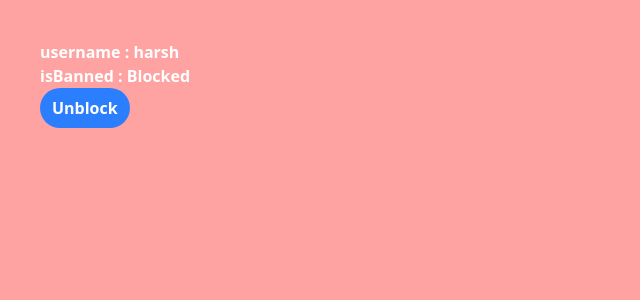
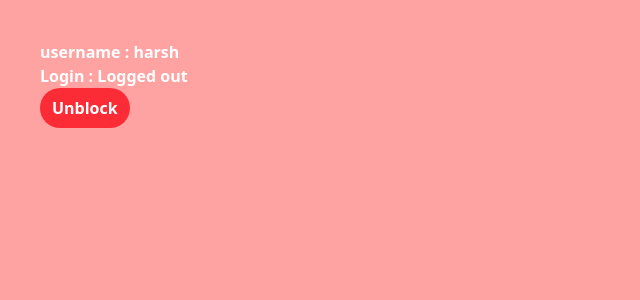
Before and after one commit to dhruval1907/React-cohort22, a React (Vite) app in the folder class5usestate/: page / in a window 1280 px wide. Shown: the top 300 px of the page, without its empty margins (0-640 px from the left). Built offline with nearby package versions, Linux system fonts and the light colour scheme.

Commit message:
usestate

```diff
--- a/class5usestate/src/App.jsx
+++ b/class5usestate/src/App.jsx
@@ -1,12 +1,21 @@
 import React, { useState } from "react";
 
 const App = () => {
-  const [val, setval] = useState({ username: "harsh", isBlocked: "Blocked" });
+  const [val, setval] = useState({ username: "harsh", isBlocked: false });
   return (
     <div className="bg-red-300 h-screen w-full text-white font-semibold p-10">
       <p>username : {val.username}</p>
-      <p>isBanned : {val.isBlocked}</p>
-      <button onClick={()=>setval({...val,isBlocked : ""})} className={`px-3 py-2 rounded-full ${val.isBlocked ? "bg-blue-500" : "bg-red-500"}`}>Unblock</button>
+      <p>Login : {val.isBlocked ? "Logged in" : "Logged out" }</p>
+      <button
+        onClick={() =>
+          setval({ ...val, isBlocked: !val.isBlocked })
+        }
+        className={`px-3 py-2 rounded-full ${
+          val.isBlocked ? "bg-blue-500" : "bg-red-500"
+        }`}
+      >
+        Unblock
+      </button>
     </div>
   );
 };
```
